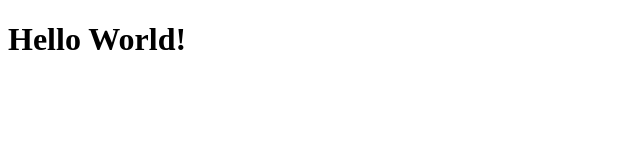
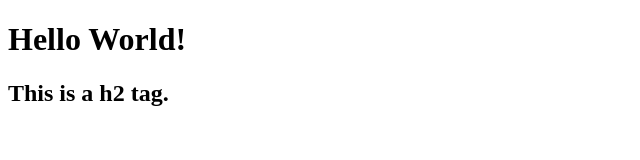
Before and after one commit to Prakriti-Jamakatel01/hello-world, a plain HTML site: page index.html in a window 1280 px wide. Shown: the whole page, without its empty margins (0-640 px from the left). Drawn offline with Linux system fonts and the light colour scheme.

```diff
--- a/index.html
+++ b/index.html
@@ -7,5 +7,6 @@
 </head>
 <body>
     <h1>Hello World!</h1>
+    <h2>This is a h2 tag.</h2>
 </body>
 </html>
```
Also changed, not shown: image-1.jpg (added).
